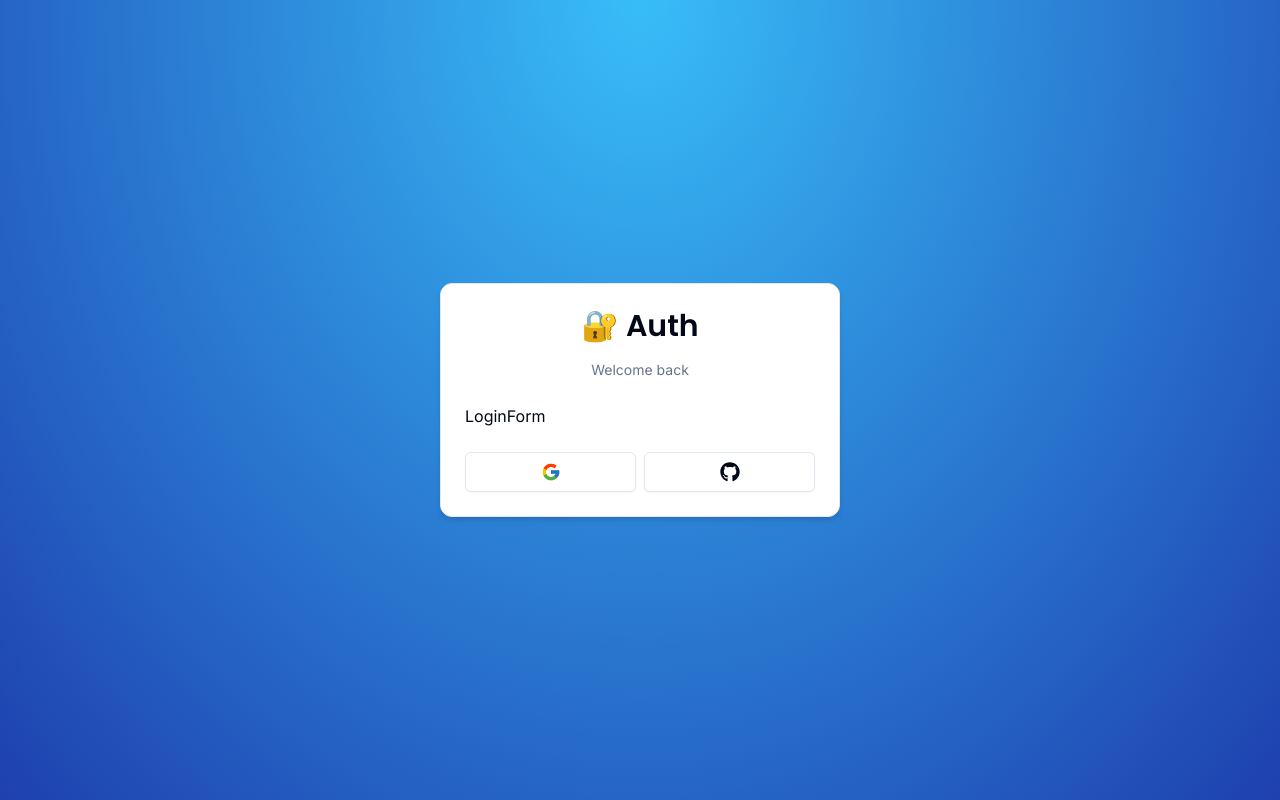
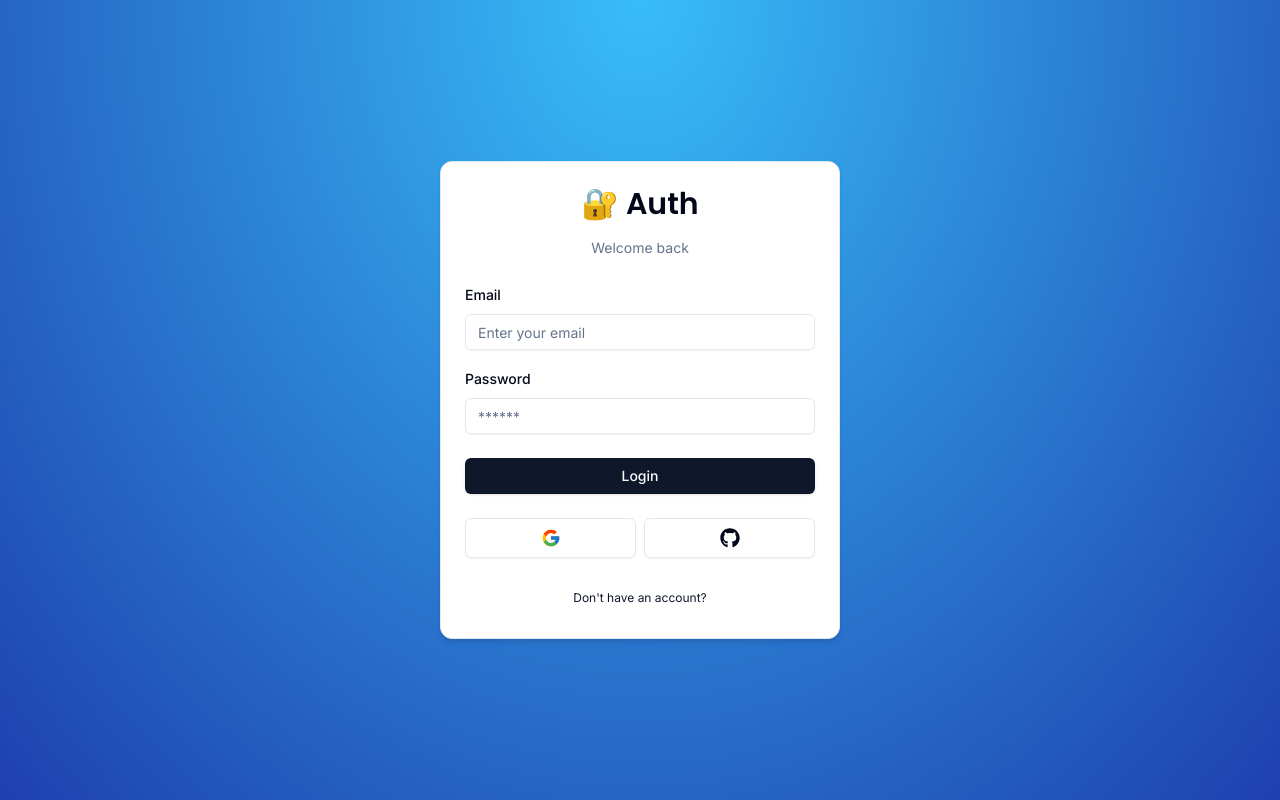
Before and after one commit to Hombre2014/auth-v5, a Next.js app: page /auth/login in a window 1280 px wide. Built offline with nearby package versions, Linux system fonts and the light colour scheme.

Commit message:
Complete the login form.

```diff
--- /dev/null
+++ b/components/auth/back-button.tsx
@@ -0,0 +1,17 @@
+'use client';
+
+import Link from 'next/link';
+import { Button } from '../ui/button';
+
+interface BackButtonProps {
+  label: string;
+  href: string;
+}
+
+export const BackButton = ({ label, href }: BackButtonProps) => {
+  return (
+    <Button variant="link" className="font-normal w-full" size="sm" asChild>
+      <Link href={href}>{label}</Link>
+    </Button>
+  );
+};
--- a/components/auth/card-wrapper.tsx
+++ b/components/auth/card-wrapper.tsx
@@ -1,6 +1,7 @@
 'use client';
 
 import { Card, CardContent, CardHeader, CardFooter } from '../ui/card';
+import { BackButton } from './back-button';
 import { Header } from './header';
 import { Social } from './social';
 
@@ -30,6 +31,9 @@
           <Social />
         </CardFooter>
       )}
+      <CardFooter>
+        <BackButton label={backButtonLabel} href={backButtonHref} />
+      </CardFooter>
     </Card>
   );
 };
--- a/components/auth/login-form.tsx
+++ b/components/auth/login-form.tsx
@@ -1,7 +1,39 @@
-import React from 'react';
+'use client';
+
+import * as z from 'zod';
+
+import { useForm } from 'react-hook-form';
+import { zodResolver } from '@hookform/resolvers/zod';
+
+import { LoginSchema } from '@/schemas/index';
+import {
+  Form,
+  FormControl,
+  FormField,
+  FormItem,
+  FormLabel,
+  FormMessage,
+} from '@/components/ui/form';
+
 import { CardWrapper } from './card-wrapper';
+import { Input } from '../ui/input';
+import { Button } from '../ui/button';
+import { FormError } from '../form-error';
+import { FormSuccess } from '../form-success';
 
 export const LoginForm = () => {
+  const form = useForm<z.infer<typeof LoginSchema>>({
+    resolver: zodResolver(LoginSchema),
+    defaultValues: {
+      email: '',
+      password: '',
+    },
+  });
+
+  const onSubmit = (values: z.infer<typeof LoginSchema>) => {
+    console.log(values);
+  };
+
   return (
     <CardWrapper
       headerLabel="Welcome back"
@@ -9,7 +41,53 @@
       backButtonHref="/auth/register"
       showSocial
     >
-      LoginForm
+      <Form {...form}>
+        <form className="space-y-6" onSubmit={form.handleSubmit(onSubmit)}>
+          <div className="space-y-4">
+            <FormField
+              control={form.control}
+              name="email"
+              render={({ field }) => (
+                <FormItem>
+                  <FormLabel>Email</FormLabel>
+                  <FormControl>
+                    <Input
+                      {...field}
+                      type="email"
+                      placeholder="Enter your email"
+                      typeof="email"
+                    />
+                  </FormControl>
+                  <FormMessage />
+                </FormItem>
+              )}
+            />
+            <FormField
+              control={form.control}
+              name="password"
+              render={({ field }) => (
+                <FormItem>
+                  <FormLabel>Password</FormLabel>
+                  <FormControl>
+                    <Input
+                      {...field}
+                      type="password"
+                      placeholder="******"
+                      typeof="password"
+                    />
+                  </FormControl>
+                  <FormMessage />
+                </FormItem>
+              )}
+            />
+          </div>
+          <FormError message="" />
+          <FormSuccess message="" />
+          <Button type="submit" className="w-full">
+            Login
+          </Button>
+        </form>
+      </Form>
     </CardWrapper>
   );
 };
--- /dev/null
+++ b/components/form-error.tsx
@@ -0,0 +1,16 @@
+import { ExclamationTriangleIcon } from '@radix-ui/react-icons';
+
+interface FormErrorProps {
+  message?: string;
+}
+
+export const FormError = ({ message }: FormErrorProps) => {
+  if (!message) return null;
+
+  return (
+    <div className="flex items-center gap-x-2 bg-destructive/15 p-3 rounded-md text-sm text-destructive">
+      <ExclamationTriangleIcon className="h-4 w-4" />
+      <p>{message}</p>
+    </div>
+  );
+};
--- /dev/null
+++ b/components/form-success.tsx
@@ -0,0 +1,16 @@
+import { CheckCircledIcon } from '@radix-ui/react-icons';
+
+interface FormSuccessProps {
+  message?: string;
+}
+
+export const FormSuccess = ({ message }: FormSuccessProps) => {
+  if (!message) return null;
+
+  return (
+    <div className="flex items-center gap-x-2 bg-emerald-500/15 p-3 rounded-md text-sm text-emerald-500">
+      <CheckCircledIcon className="h-4 w-4" />
+      <p>{message}</p>
+    </div>
+  );
+};
--- /dev/null
+++ b/components/ui/form.tsx
@@ -0,0 +1,176 @@
+import * as React from "react"
+import * as LabelPrimitive from "@radix-ui/react-label"
+import { Slot } from "@radix-ui/react-slot"
+import {
+  Controller,
+  ControllerProps,
+  FieldPath,
+  FieldValues,
+  FormProvider,
+  useFormContext,
+} from "react-hook-form"
+
+import { cn } from "@/lib/utils"
+import { Label } from "@/components/ui/label"
+
+const Form = FormProvider
+
+type FormFieldContextValue<
+  TFieldValues extends FieldValues = FieldValues,
+  TName extends FieldPath<TFieldValues> = FieldPath<TFieldValues>
+> = {
+  name: TName
+}
+
+const FormFieldContext = React.createContext<FormFieldContextValue>(
+  {} as FormFieldContextValue
+)
+
+const FormField = <
+  TFieldValues extends FieldValues = FieldValues,
+  TName extends FieldPath<TFieldValues> = FieldPath<TFieldValues>
+>({
+  ...props
+}: ControllerProps<TFieldValues, TName>) => {
+  return (
+    <FormFieldContext.Provider value={{ name: props.name }}>
+      <Controller {...props} />
+    </FormFieldContext.Provider>
+  )
+}
+
+const useFormField = () => {
+  const fieldContext = React.useContext(FormFieldContext)
+  const itemContext = React.useContext(FormItemContext)
+  const { getFieldState, formState } = useFormContext()
+
+  const fieldState = getFieldState(fieldContext.name, formState)
+
+  if (!fieldContext) {
+    throw new Error("useFormField should be used within <FormField>")
+  }
+
+  const { id } = itemContext
+
+  return {
+    id,
+    name: fieldContext.name,
+    formItemId: `${id}-form-item`,
+    formDescriptionId: `${id}-form-item-description`,
+    formMessageId: `${id}-form-item-message`,
+    ...fieldState,
+  }
+}
+
+type FormItemContextValue = {
+  id: string
+}
+
+const FormItemContext = React.createContext<FormItemContextValue>(
+  {} as FormItemContextValue
+)
+
+const FormItem = React.forwardRef<
+  HTMLDivElement,
+  React.HTMLAttributes<HTMLDivElement>
+>(({ className, ...props }, ref) => {
+  const id = React.useId()
+
+  return (
+    <FormItemContext.Provider value={{ id }}>
+      <div ref={ref} className={cn("space-y-2", className)} {...props} />
+    </FormItemContext.Provider>
+  )
+})
+FormItem.displayName = "FormItem"
+
+const FormLabel = React.forwardRef<
+  React.ElementRef<typeof LabelPrimitive.Root>,
+  React.ComponentPropsWithoutRef<typeof LabelPrimitive.Root>
+>(({ className, ...props }, ref) => {
+  const { error, formItemId } = useFormField()
+
+  return (
+    <Label
+      ref={ref}
+      className={cn(error && "text-destructive", className)}
+      htmlFor={formItemId}
+      {...props}
+    />
+  )
+})
+FormLabel.displayName = "FormLabel"
+
+const FormControl = React.forwardRef<
+  React.ElementRef<typeof Slot>,
+  React.ComponentPropsWithoutRef<typeof Slot>
+>(({ ...props }, ref) => {
+  const { error, formItemId, formDescriptionId, formMessageId } = useFormField()
+
+  return (
+    <Slot
+      ref={ref}
+      id={formItemId}
+      aria-describedby={
+        !error
+          ? `${formDescriptionId}`
+          : `${formDescriptionId} ${formMessageId}`
+      }
+      aria-invalid={!!error}
+      {...props}
+    />
+  )
+})
+FormControl.displayName = "FormControl"
+
+const FormDescription = React.forwardRef<
+  HTMLParagraphElement,
+  React.HTMLAttributes<HTMLParagraphElement>
+>(({ className, ...props }, ref) => {
+  const { formDescriptionId } = useFormField()
+
+  return (
+    <p
+      ref={ref}
+      id={formDescriptionId}
+      className={cn("text-[0.8rem] text-muted-foreground", className)}
+      {...props}
+    />
+  )
+})
+FormDescription.displayName = "FormDescription"
+
+const FormMessage = React.forwardRef<
+  HTMLParagraphElement,
+  React.HTMLAttributes<HTMLParagraphElement>
+>(({ className, children, ...props }, ref) => {
+  const { error, formMessageId } = useFormField()
+  const body = error ? String(error?.message) : children
+
+  if (!body) {
+    return null
+  }
+
+  return (
+    <p
+      ref={ref}
+      id={formMessageId}
+      className={cn("text-[0.8rem] font-medium text-destructive", className)}
+      {...props}
+    >
+      {body}
+    </p>
+  )
+})
+FormMessage.displayName = "FormMessage"
+
+export {
+  useFormField,
+  Form,
+  FormItem,
+  FormLabel,
+  FormControl,
+  FormDescription,
+  FormMessage,
+  FormField,
+}
--- /dev/null
+++ b/components/ui/input.tsx
@@ -0,0 +1,25 @@
+import * as React from "react"
+
+import { cn } from "@/lib/utils"
+
+export interface InputProps
+  extends React.InputHTMLAttributes<HTMLInputElement> {}
+
+const Input = React.forwardRef<HTMLInputElement, InputProps>(
+  ({ className, type, ...props }, ref) => {
+    return (
+      <input
+        type={type}
+        className={cn(
+          "flex h-9 w-full rounded-md border border-input bg-transparent px-3 py-1 text-sm shadow-sm transition-colors file:border-0 file:bg-transparent file:text-sm file:font-medium placeholder:text-muted-foreground focus-visible:outline-none focus-visible:ring-1 focus-visible:ring-ring disabled:cursor-not-allowed disabled:opacity-50",
+          className
+        )}
+        ref={ref}
+        {...props}
+      />
+    )
+  }
+)
+Input.displayName = "Input"
+
+export { Input }
--- /dev/null
+++ b/components/ui/label.tsx
@@ -0,0 +1,26 @@
+"use client"
+
+import * as React from "react"
+import * as LabelPrimitive from "@radix-ui/react-label"
+import { cva, type VariantProps } from "class-variance-authority"
+
+import { cn } from "@/lib/utils"
+
+const labelVariants = cva(
+  "text-sm font-medium leading-none peer-disabled:cursor-not-allowed peer-disabled:opacity-70"
+)
+
+const Label = React.forwardRef<
+  React.ElementRef<typeof LabelPrimitive.Root>,
+  React.ComponentPropsWithoutRef<typeof LabelPrimitive.Root> &
+    VariantProps<typeof labelVariants>
+>(({ className, ...props }, ref) => (
+  <LabelPrimitive.Root
+    ref={ref}
+    className={cn(labelVariants(), className)}
+    {...props}
+  />
+))
+Label.displayName = LabelPrimitive.Root.displayName
+
+export { Label }
--- a/package.json
+++ b/package.json
@@ -9,16 +9,20 @@
     "lint": "next lint"
   },
   "dependencies": {
+    "@hookform/resolvers": "^3.3.4",
     "@radix-ui/react-icons": "^1.3.0",
+    "@radix-ui/react-label": "^2.0.2",
     "@radix-ui/react-slot": "^1.0.2",
     "class-variance-authority": "^0.7.0",
     "clsx": "^2.1.0",
     "next": "14.1.0",
     "react": "^18",
     "react-dom": "^18",
+    "react-hook-form": "^7.50.1",
     "react-icons": "^5.0.1",
     "tailwind-merge": "^2.2.1",
-    "tailwindcss-animate": "^1.0.7"
+    "tailwindcss-animate": "^1.0.7",
+    "zod": "^3.22.4"
   },
   "devDependencies": {
     "@types/node": "^20",
--- /dev/null
+++ b/schemas/index.ts
@@ -0,0 +1,16 @@
+import * as z from 'zod';
+
+export const LoginSchema = z.object({
+  email: z.string().email({
+    message: 'Please enter a valid email',
+  }),
+  password: z.string().min(1, {
+    message: 'Password is required',
+  }),
+});
+
+export const RegisterSchema = z.object({
+  email: z.string().email(),
+  password: z.string().min(6),
+  name: z.string(),
+});
```
Also changed, not shown: 1 other file (tests, documents, lock files or other folders).
